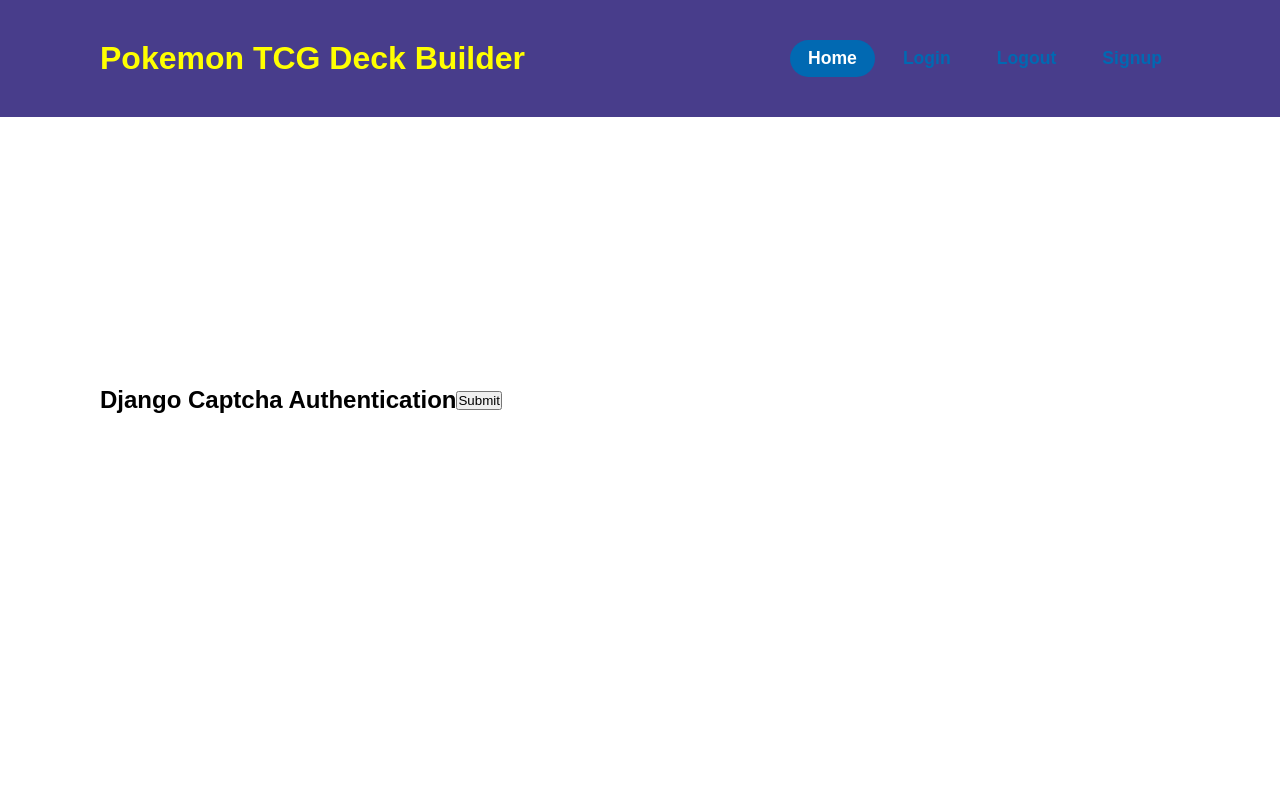
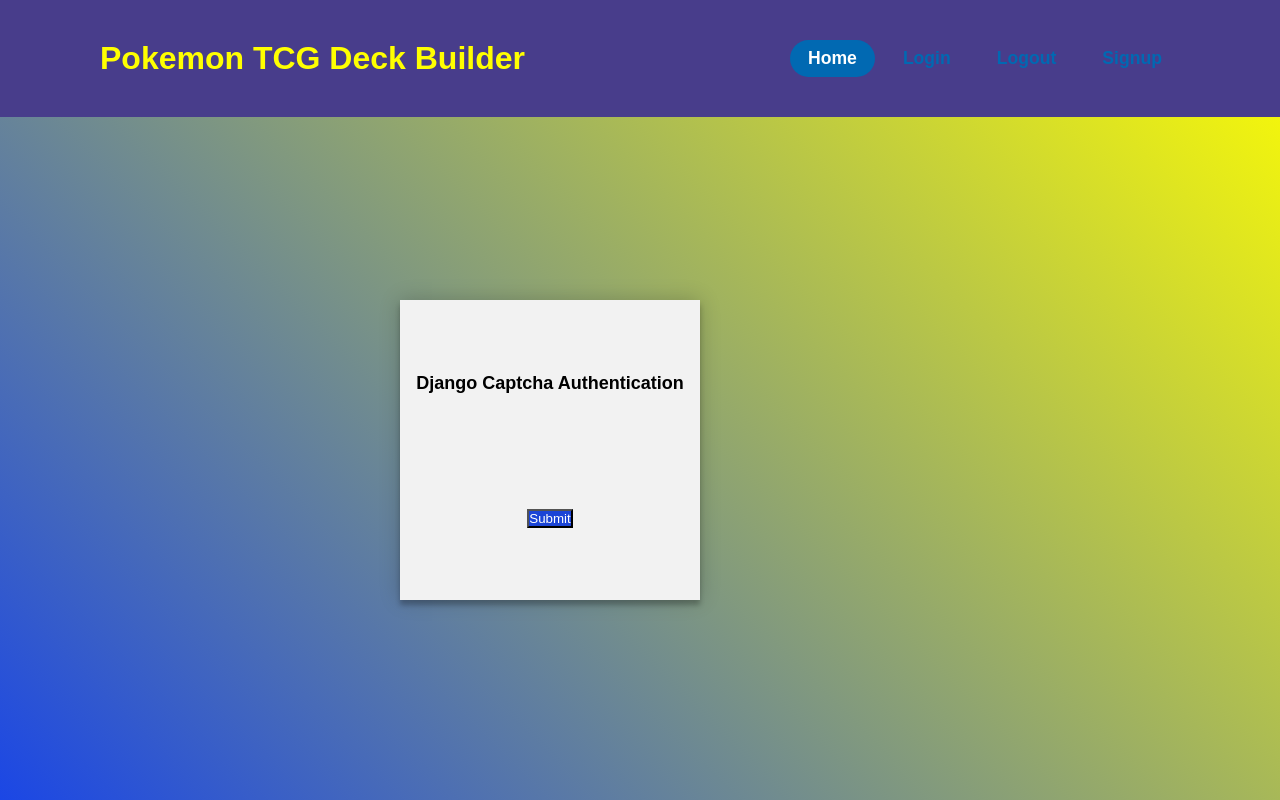
Before and after one commit to JohnnyMurph22/JohnnyMurph22, a Django app: page /login/captcha/ in a window 1280 px wide. Run offline with Django 4.2, Linux system fonts and the light colour scheme.

Commit message:
capstone in-progress week 4

```diff
--- a/photoalbum_proj/Login/templates/authentication/captcha.html
+++ b/photoalbum_proj/Login/templates/authentication/captcha.html
@@ -4,9 +4,10 @@
     <section>
 
 
-    <h1 class="text-center mt-3 text-info">Django Captcha Authentication</h1>
 
+        <div class="container">
         <div class="captcha">
+        <h1 class="text-center mt-3 text-info">Django Captcha Authentication</h1>
             {% if messages %}
             {% for message in messages %}
             <div class="alert text-center mt-5 alert-{{message.tags}}">
@@ -20,6 +21,83 @@
                 <input type="submit" value="Submit" class="btn btn-primary">
             </form>
         </div>
+     </div>
     </section>
 
+    <style>
+        @import url(https://fonts.googleapis.com/css?family=Roboto:300);
+      h1{
+        font-size: large;
+        color:black;
+        text-decoration:solid;
+
+      }
+      div.captcha
+      {
+        max-width: 360;
+        z-index: 1;
+        text-align: center;
+
+        position: absolute;
+        width: 300px;
+        height: 300px;
+        display: grid;
+        /* justify-content: center; */
+        margin-left: 300px;
+        margin-top: -100px;
+        margin-bottom: 100px;
+        box-shadow: 0 0 20px 0 rgba(0, 0, 0, 0.2), 0 5px 5px 0 rgba(0, 0, 0, 0.24);
+      }
+      img.captcha {
+        position: absolute;
+        max-width: auto;
+        top: 50%;
+        left:50%;
+        transform: translate(-50%,-50%);
+        border: 1px solid transparent;
+        border-image: linear-gradient(45deg, #ff0, #f0f, #f00, #00f, #0f0);
+        border-image-slice:1;
+        margin: auto;
+        padding: 15px;
+        text-align: center;
+        border-image: auto;
+
+      }
+      .captcha {
+        font-family: "Roboto", sans-serif;
+        outline: 0;
+        background: #f2f2f2;
+        width: auto;
+        border: 0;
+        margin: 0 0 15px;
+        padding: 15px;
+        box-sizing: border-box;
+        font-size: 14px;
+        justify-content: center;
+        align-items: center;
+        display: grid;
+
+      }
+      form.text-center.mt5
+      {
+        margin: 15px 0 0;
+        color: #b3b3b3;
+        font-size: 12px;
+      }
+
+      body {
+        background-color: #133ed6f5;
+        background-image: linear-gradient(45deg,#1b47e8d1,yellow );
+        font-family: "Roboto", sans-serif;
+        -webkit-font-smoothing: antialiased;
+        -moz-osx-font-smoothing: grayscale;
+        justify-items: center;
+
+      }
+      input.btn.btn-primary
+      {
+        background-color: #133ed6f5;
+        color: white
+      }
+      </style>
 {% endblock %}
--- a/photoalbum_proj/Login/views.py
+++ b/photoalbum_proj/Login/views.py
@@ -12,9 +12,16 @@
         password = request.POST['password']
         user = authenticate(request, username=username, password=password)
         if user is not None:
-            print('goes to captcha')
+            # print('goes to captcha')
+            form = MyForm(request.POST)
+            if form.is_valid():
+                messages.success(request, "Success!")
+                return render(request, 'organizer_app\poke.html',{})
+            else:
+                messages.error(request, "Wrong Captcha")
+            form = MyForm()
             login(request, user)
-            return render(request,'authentication/captcha.html')
+            return render(request,'authentication/captcha.html', {'form': form})
             # redirect to a success page.
         else:
             print('returns to login')
--- a/photoalbum_proj/organizer_app/templates/organizer_app/poke.html
+++ b/photoalbum_proj/organizer_app/templates/organizer_app/poke.html
@@ -67,11 +67,7 @@
           h1{
               image-resolution: auto;
               background-image: none;
-
-
-
-
-          }
+            }
 
       </style>
 
```
Also changed, not shown: photoalbum_proj/Login/templates/authentication/login.html (+8 -4 lines), photoalbum_proj/db.sqlite3.
